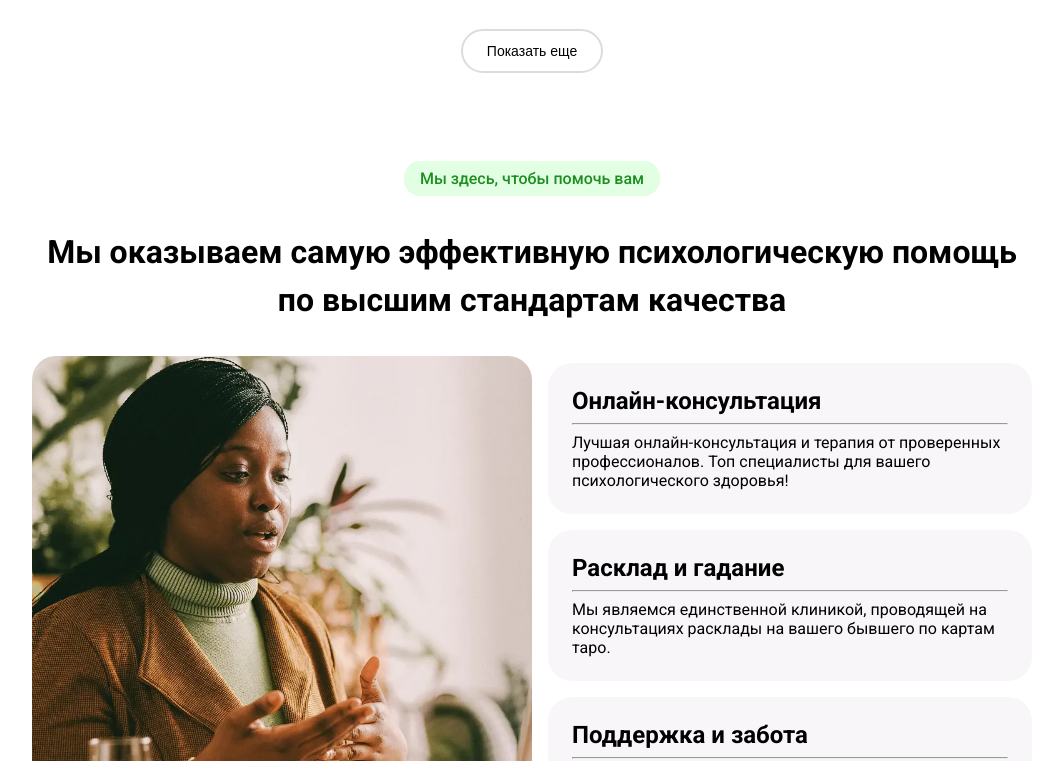
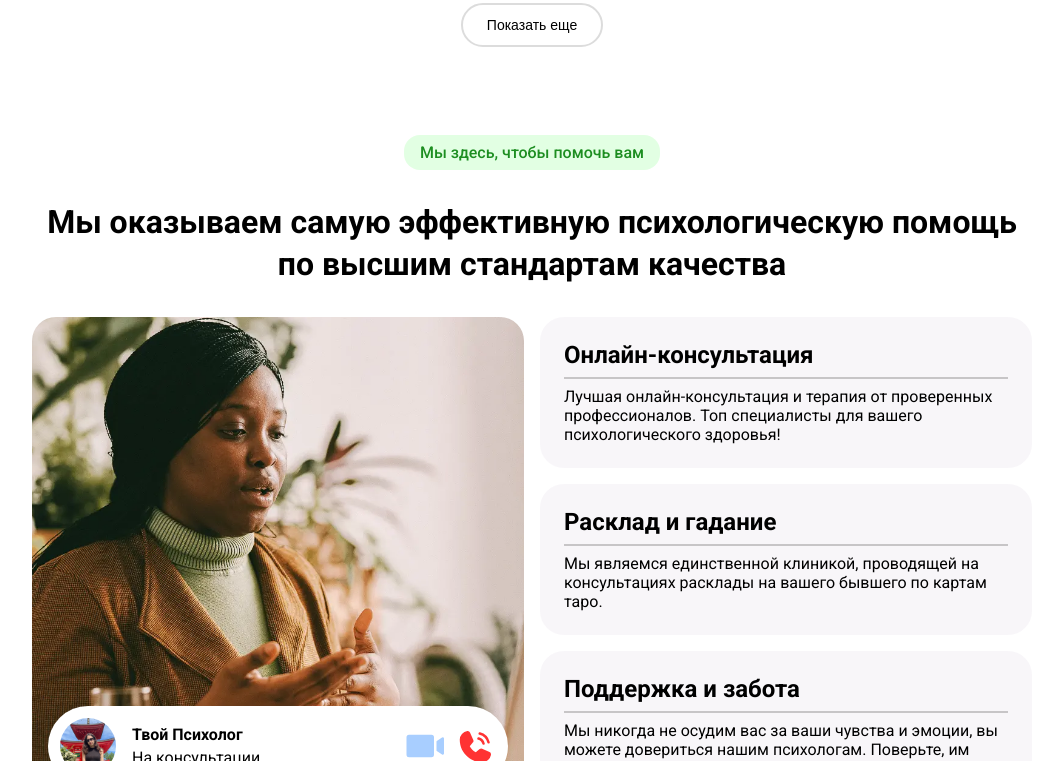
Before and after one commit to NastyaTershukova/i-hate-men, a plain HTML site: page index.html in a window 1280 px wide. Shown: the part 2039-2800 px from the top of the page, without its empty margins (108-1155 px from the left). Drawn offline with Linux system fonts and the light colour scheme.

Commit message:
fix a lot of things
my hands are full of shit

```diff
--- a/index.html
+++ b/index.html
@@ -38,7 +38,7 @@
         </div>
 
         <div class="statistics">
-            <h1 class="statistics_title">Анастасия имела опыт общения с представителями ужасного пола <br> и готова
+            <h1 class="section_title">Анастасия имела опыт общения с представителями ужасного пола <br> и готова
                 поделиться статистикой с вами.</h1>
             <div class="statistics_blocks">
                 <div class="block">
@@ -68,8 +68,8 @@
         </div>
 
         <div class="issues">
-            <span class="issues_title-1">Психологические травмы</span>
-            <h1 class="issues_title-2">Психологические травмы, с которыми <br> столкнулась Анастасия</h1>
+            <span class="green_pill">Психологические травмы</span>
+            <h1 class="section_title">Психологические травмы, с которыми <br> столкнулась Анастасия</h1>
             <div class="cards-container">
                 <div class="card">
                     <img src="img/anxiety.jpg" class="card_img">
@@ -98,52 +98,50 @@
             </div>
             <button class="show-more">Показать еще</button>
         </div>
+
         <div class="services">
-            <span class="services_title-1">Мы здесь, чтобы помочь вам</span>
-            <h1 class="services_title-2">Мы оказываем самую эффективную психологическую помощь <br> по высшим стандартам
+            <span class="green_pill">Мы здесь, чтобы помочь вам</span>
+            <h1 class="section_title">Мы оказываем самую эффективную психологическую помощь <br> по высшим стандартам
                 качества</h1>
             <div class="services-container">
-                <div class="services-card">
-                    <img src="img/psychologist.webp" class="services_img">
-                    <span class="name_block">
-                        <div class="img_and_name">
-                            <img src="img/photo.jpg" class="photo">
-                            <div class="block_title">
+                <div class="services-doctor_block">
+                    <img src="img/psychologist.webp">
+                    <span class="doctor_calling">
+                        <img src="img/photo.jpg">
+                        <div class="text_column">
                             <p class="name">Твой Психолог</p>
                             <p class="status">На консультации</p>
                         </div>
-                        </div>
                         <div class="icons">
-                            <img src="img/video.svg" class="video">
-                            <img src="img/phone.svg" class="phone">
+                            <img src="img/video.svg">
+                            <img src="img/phone.svg">
                         </div>
                     </span>
                 </div>
-                <div class="text_cards">
-                    <div class="card-2">
-                        <h2 class="card_title">Онлайн-консультация</h2>
+                <div class="service-card">
+                    <h2>Онлайн-консультация</h2>
                     <hr>
-                        <p class="card_description">Лучшая онлайн-консультация и терапия от проверенных профессионалов.
+                    <p>Лучшая онлайн-консультация и терапия от проверенных профессионалов.
                         Топ специалисты для вашего психологического здоровья!</p>
                 </div>
-                    <div class="card-2">
-                        <h2 class="card_title">Расклад и гадание</h2>
+                <div class="service-card">
+                    <h2>Расклад и гадание</h2>
                     <hr>
-                        <p class="card_description">Мы являемся единственной клиникой, проводящей на консультациях
+                    <p>Мы являемся единственной клиникой, проводящей на консультациях
                         расклады на вашего бывшего по картам таро.</p>
                 </div>
-                    <div class="card-2">
-                        <h2 class="card_title">Поддержка и забота</h2>
+                <div class="service-card">
+                    <h2>Поддержка и забота</h2>
                     <hr>
-                        <p class="card_description">Мы никогда не осудим вас за ваши чувства и эмоции, вы можете
+                    <p>Мы никогда не осудим вас за ваши чувства и эмоции, вы можете
                         довериться нашим психологам. Поверьте, им тоже не нравятся гетеро мужчины!</p>
                 </div>
             </div>
         </div>
-        </div>
+
         <div class="partners">
-            <span class="partners_title-1">Они уже доверяют нам</span>
-            <h1 class="partners_title-2">В этом мире нет доверия только к гетеро мужчинам, <br> а нам доверять можно</h1>
+            <span class="green_pill">Они уже доверяют нам</span>
+            <h1 class="section_title">В этом мире нет доверия только к гетеро мужчинам, <br> а нам доверять можно</h1>
             <div class="partners-container">
                 <div class="partner_card">
                     <img src="img/logo1.svg" class="partner_img">
--- a/master.css
+++ b/master.css
@@ -140,12 +140,9 @@ a {
     margin-top: 112px;
 }
 
-.statistics_title,
-.issues_title-2,
-.services_title-2,
-.partners_title-2 {
+.section_title { /* FIX нет необходимости в разных классах */
     font-size: 32px;
-    line-height: 48px;
+    line-height: 1.3;
     font-weight: 600;
 }
 
@@ -194,9 +191,7 @@ a {
     text-align: center;
 }
 
-.issues_title-1,
-.services_title-1,
-.partners_title-1 {
+.green_pill { /* FIX нет необходимости в разных классах */
     background: #68ff6d30;
     padding: 8px 16px;
     width: fit-content;
@@ -267,74 +262,75 @@ a {
 }
 
 .services-container {
-    display: flex;
+    display: grid;
+    grid-template-columns: 1fr 1fr;
+    grid-template-rows: 1fr 1fr 1fr;
     max-width: 1000px;
     gap: 16px;
     width: 100%;
     align-items: center;
 }
 
-.services-card {
+.services-doctor_block { /* FIX aka .services-card */
     position: relative;
-    align-items: flex-end;
     display: flex;
     justify-content: center;
+    height: 100%;
+    width: 100%;
+    grid-row: 1 / 4;
 }
 
-.services_img {
-    height: 500px;
-    width: 500px;
+.services-doctor_block > img { /* FIX aka .services_img */
+    width: 100%;
+    height: 100%;
     border-radius: 24px;
     object-fit: cover;
+
+    position: absolute;
 }
 
-.name_block {
+.doctor_calling { /* FIX aka name_block */
     display: flex;
+    height: fit-content;
     background-color: #ffffff;
-    width: fit-content;
+    width: 100%;
     padding: 12px;
     border-radius: 48px;
-    position: absolute;
     z-index: 1;
+    margin: auto 16px 16px 16px;
+    justify-content: flex-start;
     align-items: center;
-    gap: 112px;
-    margin-bottom: 12px;
 }
 
-.photo {
+.doctor_calling > img { /* FIX aka .photo */
     border-radius: 100px;
     width: 56px;
     height: 56px;
 }
 
-.img_and_name {
-    display: flex;
-    align-items: center;
-    gap: 12px;
-}
-
-.block_title {
+.doctor_calling .text_column { /* FIX aka .block_title */
     display: flex;
     flex-direction: column;
     text-align: left;
+    margin-left: 16px;
+    gap: 4px;
+}
+.doctor_calling .text_column .name {
+    font-size: 16px;
+    font-weight: 600;
+    text-wrap: nowrap;
 }
 
-.block_title {
-    gap: 4px;
+.doctor_calling .text_column .status {
+    font-size: 16px;
+    font-weight: 400;
+    text-wrap: nowrap;
 }
 
-.name {
-    font-size: 16px;
-    font-weight: 600;
+.doctor_calling .icons {
+    margin-left: auto;
 }
-
-.status {
-    font-size: 16px;
-    font-weight: 400;
-}
-
-.video,
-.phone {
+.doctor_calling .icons img { /* FIX aka .video, .phone */
     height: 40px;
     width: 40px;
 }
@@ -351,7 +347,7 @@ a {
     gap: 16px;
 }
 
-.card-2 {
+.service-card { /* FIX aka .card-2 */
     background-color: #dacde030;
     padding: 24px;
     gap: 8px;
@@ -360,9 +356,16 @@ a {
     border-radius: 24px;
 }
 
-.card_title {
+.service-card h2 { /* FIX aka .card_title */
     font-size: 24px;
     font-weight: 600;
+    text-align: left;
+}
+.service-card hr {
+    border: 1px solid rgba(0,0,0,0.2);
+}
+.service-card p {
+    text-align: left;
 }
 
 .partners {
```
Lines whose indentation alone changed are shown as unchanged.
